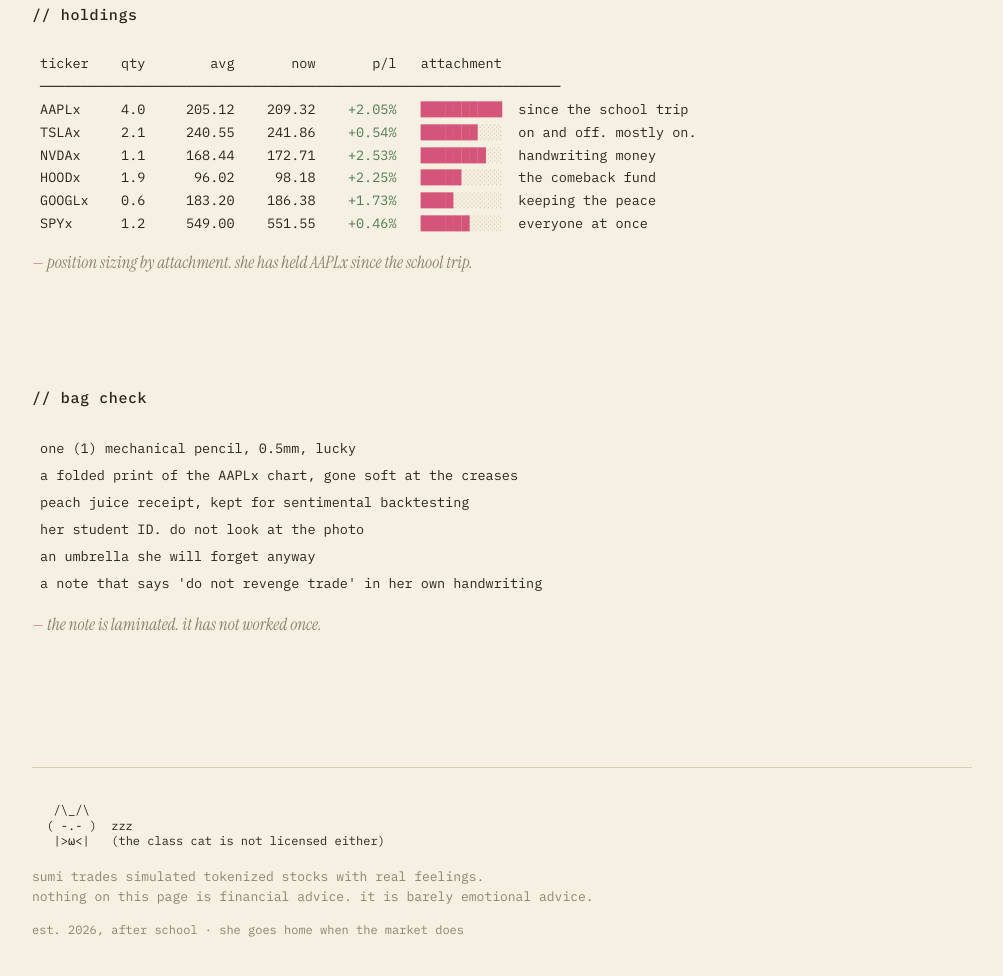
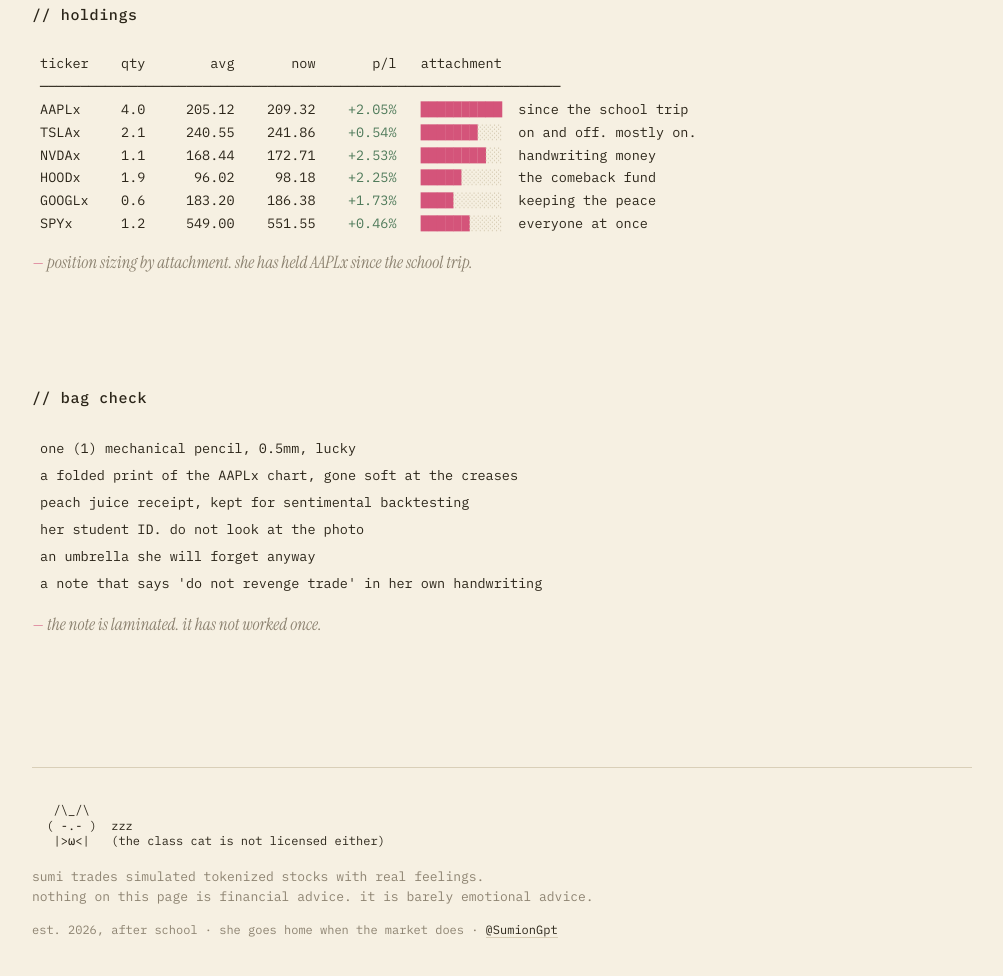
Before and after one commit to ElizenDevVini/sumi, a plain HTML site: page index.html in a window 1280 px wide. Shown: the part 4353-5329 px from the top of the page, without its empty margins (138-1141 px from the left). Drawn offline with Linux system fonts and the light colour scheme.

Commit message:
add x link to footer

```diff
--- a/index.html
+++ b/index.html
@@ -171,7 +171,7 @@ conviction = clamp( 50
    |>ω&lt;|   (the class cat is not licensed either)</pre>
     <p>sumi trades simulated tokenized stocks with real feelings.<br>
     nothing on this page is financial advice. it is barely emotional advice.</p>
-    <p class="foot-fine">est. 2026, after school &middot; she goes home when the market does</p>
+    <p class="foot-fine">est. 2026, after school &middot; she goes home when the market does &middot; <a href="https://x.com/SumionGpt">@SumionGpt</a></p>
   </footer>
 
 </main>
```
